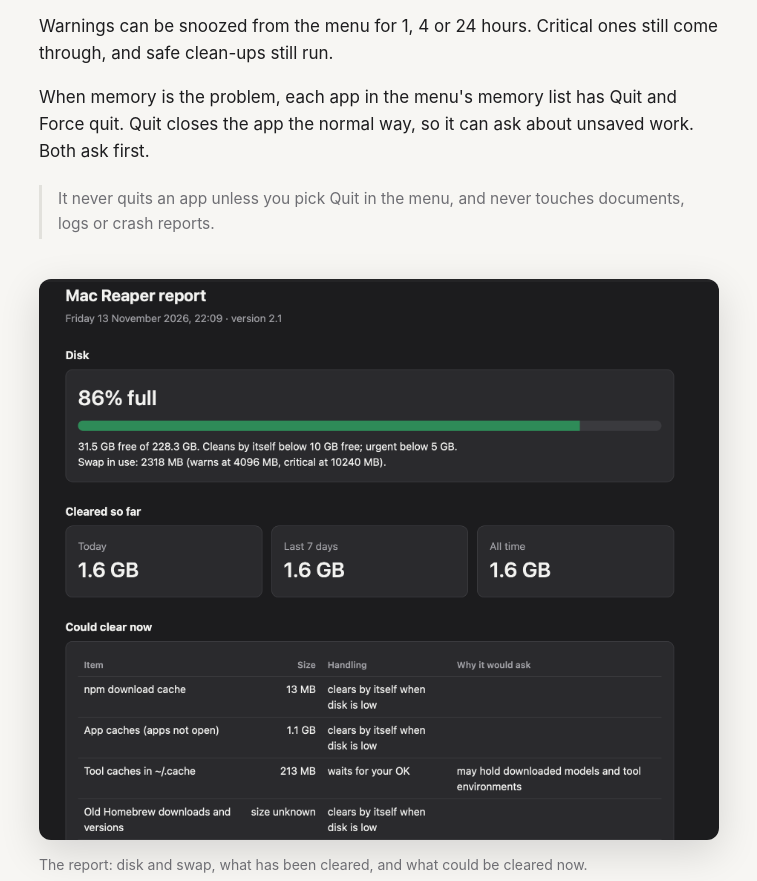
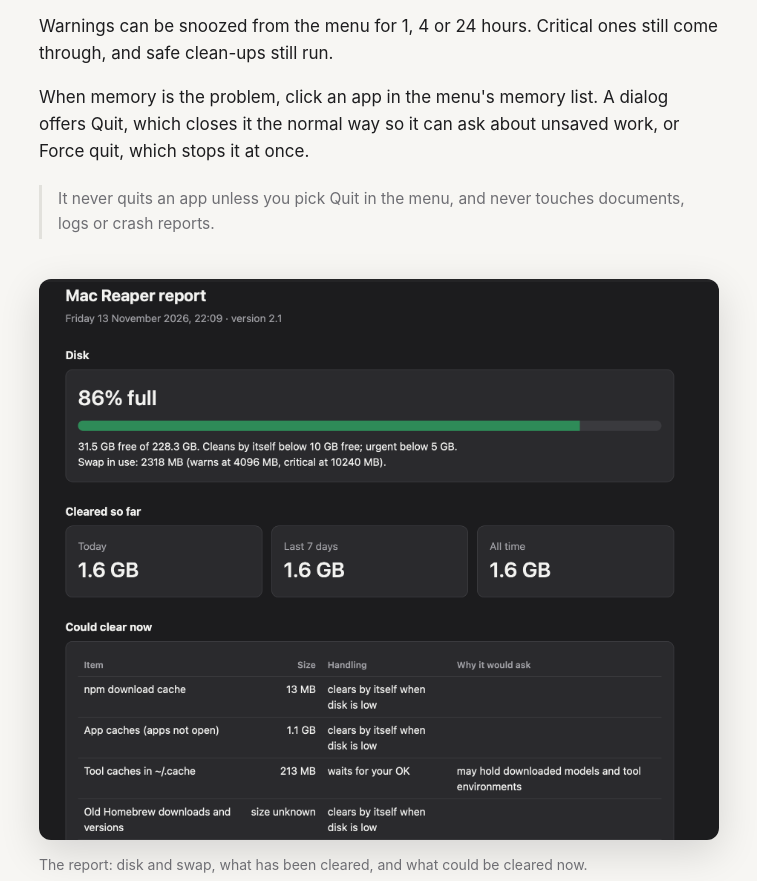
Before and after one commit to darrenrabbs/reaper, a plain HTML site: page docs/index.html in a window 1280 px wide. Shown: the part 2523-3404 px from the top of the page, without its empty margins (261-1018 px from the left). Drawn offline with Linux system fonts and the light colour scheme.

Commit message:
2.3.1: click an app in the memory list to quit or force quit it

```diff
--- a/docs/index.html
+++ b/docs/index.html
@@ -142,7 +142,7 @@ Compressor Info: … with <mark>18 swapfiles and LOW swap space</mark></pre>
     <li>When macOS reports memory pressure and swap is above 4 GB, or swap is growing fast, it sends a notification naming the apps using the most memory. Above 10 GB of swap the notification is urgent.</li>
   </ol>
   <p>Warnings can be snoozed from the menu for 1, 4 or 24 hours. Critical ones still come through, and safe clean-ups still run.</p>
-  <p>When memory is the problem, each app in the menu's memory list has Quit and Force quit. Quit closes the app the normal way, so it can ask about unsaved work. Both ask first.</p>
+  <p>When memory is the problem, click an app in the menu's memory list. A dialog offers Quit, which closes it the normal way so it can ask about unsaved work, or Force quit, which stops it at once.</p>
   <p class="note">It never quits an app unless you pick Quit in the menu, and never touches documents, logs or crash reports.</p>
 
   <figure>
```
Also changed, not shown: 2 other files.
